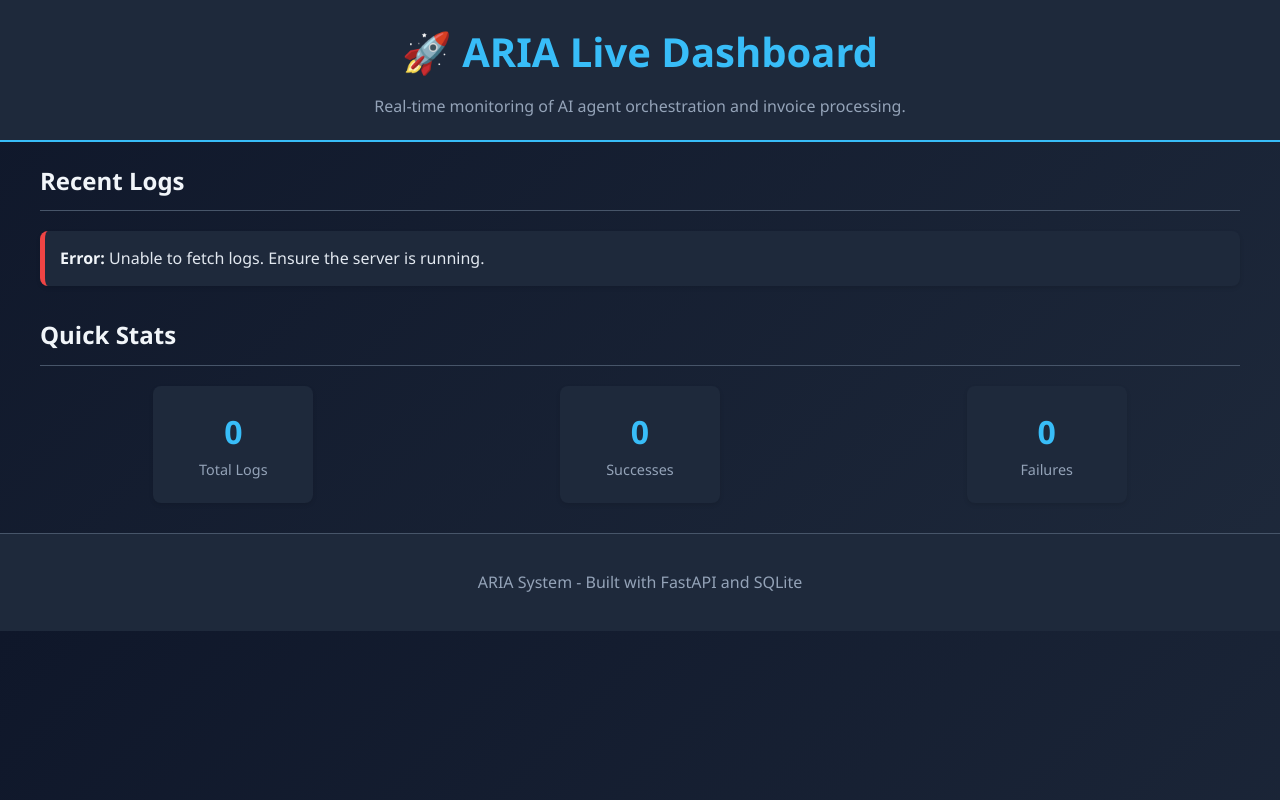
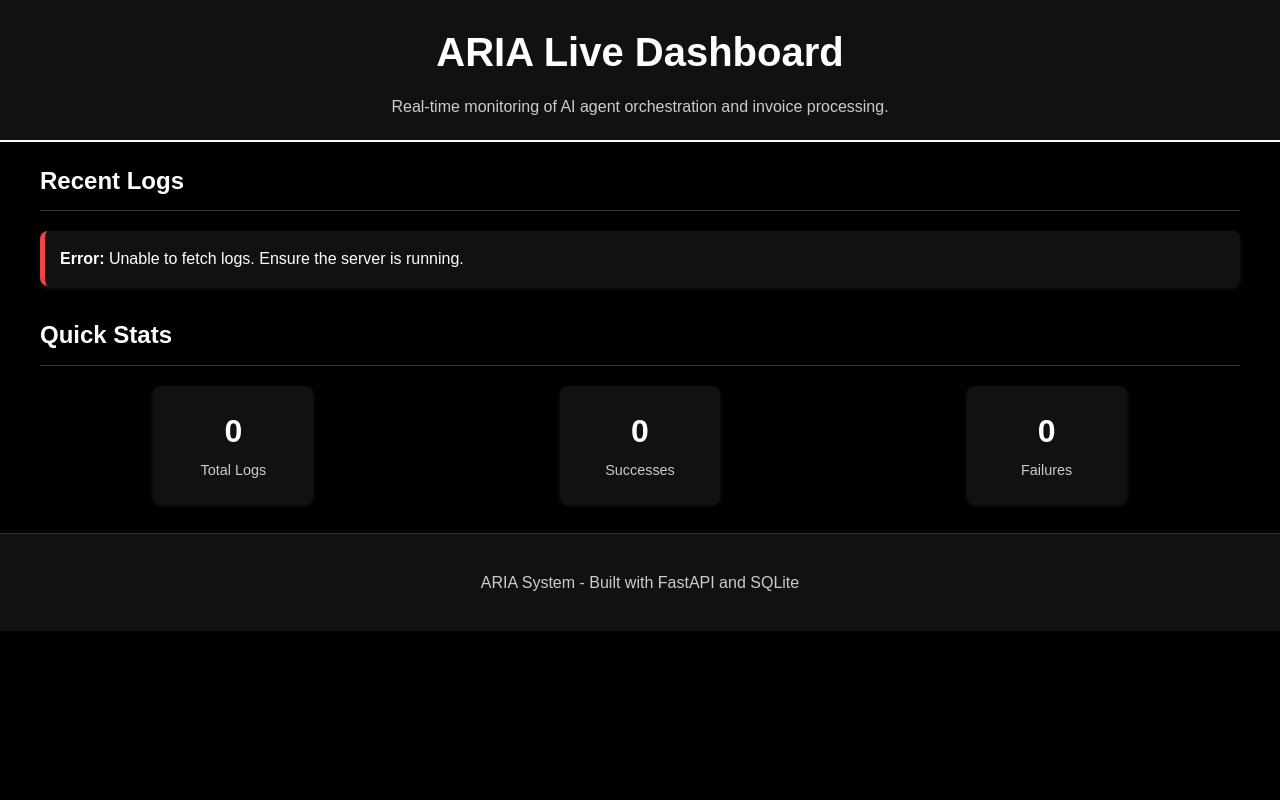
Before and after one commit to alimehdi32/ARIA, a plain HTML site: page frontend/index.html in a window 1280 px wide. Drawn offline with Linux system fonts and the light colour scheme; no server answers.

Commit message:
frontend added

```diff
--- a/frontend/index.html
+++ b/frontend/index.html
@@ -8,7 +8,7 @@
 </head>
 <body>
     <header>
-        <h1>🚀 ARIA Live Dashboard</h1>
+        <h1> ARIA Live Dashboard</h1>
         <p>Real-time monitoring of AI agent orchestration and invoice processing.</p>
     </header>
 
--- a/frontend/style.css
+++ b/frontend/style.css
@@ -1,30 +1,30 @@
 /* ARIA Dashboard Styles */
 
 body {
-    font-family: 'Segoe UI', Tahoma, Geneva, Verdana, sans-serif;
-    background: linear-gradient(135deg, #0f172a 0%, #1e293b 100%);
-    color: #e2e8f0;
+    font-family: 'Arial', sans-serif;
+    background: #000000;
+    color: #ffffff;
     margin: 0;
     padding: 0;
     line-height: 1.6;
 }
 
 header {
-    background: #1e293b;
+    background: #111111;
     padding: 20px;
     text-align: center;
-    border-bottom: 2px solid #38bdf8;
+    border-bottom: 2px solid #ffffff;
 }
 
 header h1 {
     margin: 0;
-    color: #38bdf8;
+    color: #ffffff;
     font-size: 2.5em;
 }
 
 header p {
     margin: 10px 0 0;
-    color: #94a3b8;
+    color: #cccccc;
 }
 
 main {
@@ -38,8 +38,8 @@
 }
 
 h2 {
-    color: #f1f5f9;
-    border-bottom: 1px solid #475569;
+    color: #ffffff;
+    border-bottom: 1px solid #333333;
     padding-bottom: 10px;
 }
 
@@ -50,11 +50,11 @@
 }
 
 .log {
-    background: #1e293b;
+    background: #111111;
     padding: 15px;
     border-radius: 8px;
     border-left: 5px solid #3b82f6;
-    box-shadow: 0 2px 4px rgba(0, 0, 0, 0.1);
+    box-shadow: 0 2px 4px rgba(255, 255, 255, 0.1);
     transition: transform 0.2s;
 }
 
@@ -69,17 +69,17 @@
 .log.VERIFICATION { border-left-color: #a855f7; }
 
 .log strong {
-    color: #f1f5f9;
+    color: #ffffff;
     font-weight: bold;
 }
 
 .log small {
-    color: #94a3b8;
+    color: #cccccc;
     font-size: 0.85em;
 }
 
 .log code {
-    background: #334155;
+    background: #333333;
     padding: 2px 4px;
     border-radius: 4px;
     font-family: 'Courier New', monospace;
@@ -94,32 +94,32 @@
 }
 
 .stat {
-    background: #1e293b;
+    background: #111111;
     padding: 20px;
     border-radius: 8px;
     text-align: center;
     min-width: 120px;
-    box-shadow: 0 2px 4px rgba(0, 0, 0, 0.1);
+    box-shadow: 0 2px 4px rgba(255, 255, 255, 0.1);
 }
 
 .stat span {
     display: block;
     font-size: 2em;
     font-weight: bold;
-    color: #38bdf8;
+    color: #ffffff;
 }
 
 .stat label {
-    color: #94a3b8;
+    color: #cccccc;
     font-size: 0.9em;
 }
 
 footer {
     text-align: center;
     padding: 20px;
-    background: #1e293b;
-    color: #94a3b8;
-    border-top: 1px solid #475569;
+    background: #111111;
+    color: #cccccc;
+    border-top: 1px solid #333333;
 }
 
 @media (max-width: 768px) {
```
